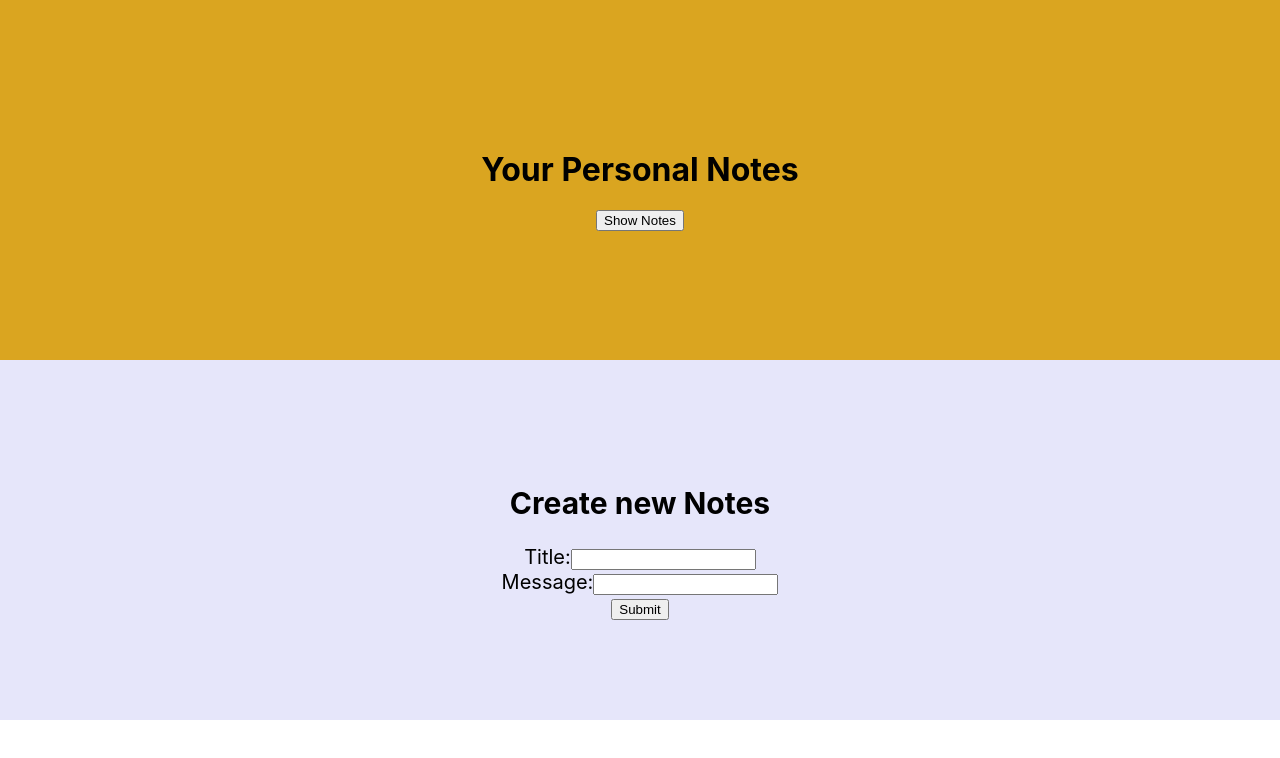
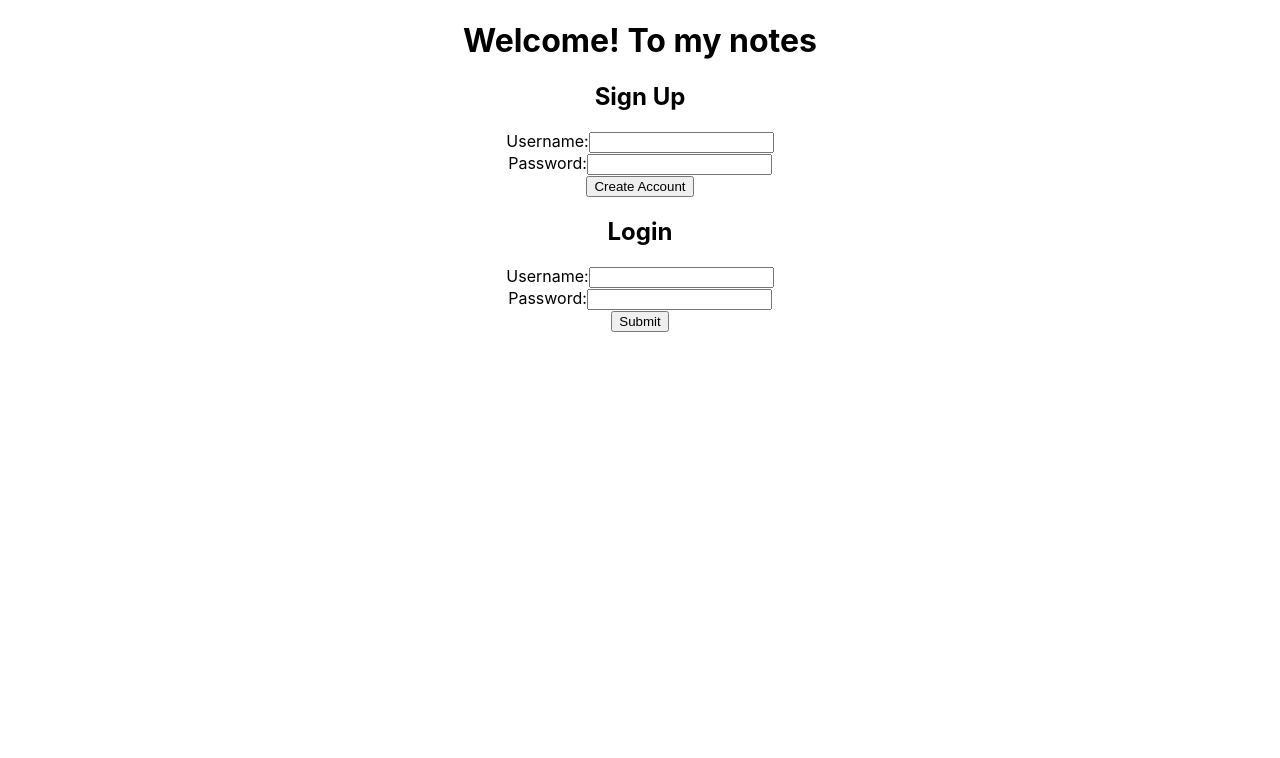
Before and after one commit to anxmukul/api-server-ui, a React (Create React App) app: page / in a window 1280 px wide. Shown: the top 758 px of the page. Built offline with nearby package versions, Linux system fonts and the light colour scheme.

Commit message:
Login user using JWT auth method

```diff
--- a/src/App.css
+++ b/src/App.css
@@ -47,7 +47,6 @@
   font-size: calc(8px + 1vmin);
   color: black;
 }
-
 table {
   border-collapse: collapse;
 }
--- a/src/App.js
+++ b/src/App.js
@@ -2,12 +2,16 @@ import React from 'react';
 import ShowTodos from './ShowTodos';
 import CreateTodos from './CreateTodos';
 import './App.css';
+import UsersSignup from './UsersSignup';
+import UsersLogin from './UsersLogin'
 
 function App() {
   return (
     <div className="App">
-      <ShowTodos />
-      <CreateTodos />
+      {/* <ShowTodos />
+      <CreateTodos /> */}
+      <UsersSignup />
+      <UsersLogin />
     </div>
   );
 }
--- a/src/CreateTodos.js
+++ b/src/CreateTodos.js
@@ -24,7 +24,6 @@ class CreateTodos extends React.Component {
         console.log(this.state)
         event.preventDefault();
         fetch('https://guarded-taiga-87327.herokuapp.com/todo', {
-
             method: 'POST',
             headers: {
                 'Content-Type': 'application/json',
--- a/src/ShowTodos.js
+++ b/src/ShowTodos.js
@@ -11,7 +11,13 @@ class ShowTodos extends React.Component {
   fetchData = () => {
     this.setState({ todos: 'Fetching', isFetchComplete: false });
     console.log('blahblah')
-    fetch('https://guarded-taiga-87327.herokuapp.com/todo')
+    fetch('http://localhost:5000/todo', {
+      method: 'GET',
+      headers: {
+        'Content-Type': 'application/json',
+        'x-access-token': this.props.accessToken
+      }
+    })
       .then(response => response.json())
       .then(data => { console.log(data); this.setState({ todos: data, isFetchComplete: true }) })
       .catch(err => { this.setState({ todos: 'Failed' }) });
--- /dev/null
+++ b/src/UsersLogin.js
@@ -0,0 +1,58 @@
+import React from 'react';
+import { Button } from 'antd';
+import ShowTodos from './ShowTodos';
+
+class UsersLogin extends React.Component {
+  constructor(props) {
+    super(props);
+    this.state = { userName: '', password: '', isLogin: false, accessToken: '' };
+    this.handleChangeuserName = this.handleChangeuserName.bind(this);
+    this.handleChangepassword = this.handleChangepassword.bind(this);
+    this.handleSubmit = this.handleSubmit.bind(this);
+  }
+
+  handleChangeuserName(event) {
+    this.setState({ userName: event.target.value });
+  }
+
+  handleChangepassword(event) {
+    this.setState({ password: event.target.value });
+  }
+  handleSubmit(event) {
+    event.preventDefault();
+    console.log('Checking wether User exist or not')
+    fetch(`http://localhost:5000/user?user_name=${this.state.userName}&password=${this.state.password}`)
+      .then(response => response.json())
+      .then(data => { console.log(data); this.setState({ isLogin: true, accessToken: data.accessToken }); })
+      .catch(err => { console.log(err) });
+    console.log('blahblah');
+
+  }
+  render() {
+    if (this.state.isLogin) {
+      return (
+        <div>
+          <h2>`Welcome ${this.state.userName}`</h2>
+          <ShowTodos accessToken={this.state.accessToken} />
+        </div>
+      )
+    }
+    return (
+      <div className="Login">
+        <h2>Login</h2>
+        <form onSubmit={this.handleSubmit}>
+          <label className="Form">
+            Username:
+                      <input type="text" value={this.state.userName} onChange={this.handleChangeuserName}></input>
+            <br></br>
+                      Password:
+                    <input type="password" value={this.state.password} onChange={this.handleChangepassword} />
+          </label>
+          <br></br>
+          <input type="submit" value="Submit" />
+        </form>
+      </div>
+    )
+  }
+}
+export default UsersLogin;
--- /dev/null
+++ b/src/UsersSignup.js
@@ -0,0 +1,68 @@
+import React from 'react';
+import { Button } from 'antd';
+class UsersSignup extends React.Component {
+    constructor(props) {
+      super(props);
+      this.state = {userName: '', password: '', isSignup: false};
+      this.handleChangeuserName = this.handleChangeuserName.bind(this);
+      this.handleChangepassword = this.handleChangepassword.bind(this);
+      this.handleSubmit = this.handleSubmit.bind(this);
+    }
+    handleChangeuserName(event) {
+      this.setState({ userName: event.target.value });
+  }
+
+  handleChangepassword(event) {
+      this.setState({ password: event.target.value });
+  }
+  handleSubmit(event) {
+    console.log(this.state)
+    event.preventDefault();
+    fetch('http://localhost:5000/user', {
+        method: 'POST',
+        headers: {
+            'Content-Type': 'application/json',
+        },
+        body: JSON.stringify({ user_name: this.state.userName, password: this.state.password }),
+    })
+        .then(response => response.json())
+        .then(data => {
+            console.log('Success:', data);
+            this.setState({ isSignup: true });
+        });
+  }
+    render(){
+      if(this.state.isSignup){
+          return(
+            <div>
+               <h1>Account Created</h1>
+               <h3>Welcome!</h3>
+
+            </div>
+
+          )
+      }
+      else {
+        return (
+          <div className = "Signin">
+            <h1>Welcome! To my notes</h1>
+            <form onSubmit={this.handleSubmit}>
+                    <h2>Sign Up</h2>
+                    <label className = "Form">
+                    Username:
+                      <input type="text" value={this.state.userName} onChange={this.handleChangeuserName}></input>
+                      <br></br>
+                      Password:
+                    <input type="text" value={this.state.password} onChange={this.handleChangepassword} />
+                    </label>
+                    <br></br>
+                    <input type="submit" value="Create Account" />
+                </form>
+
+          </div>
+        )
+      }
+      }
+
+}
+export default UsersSignup;
```
